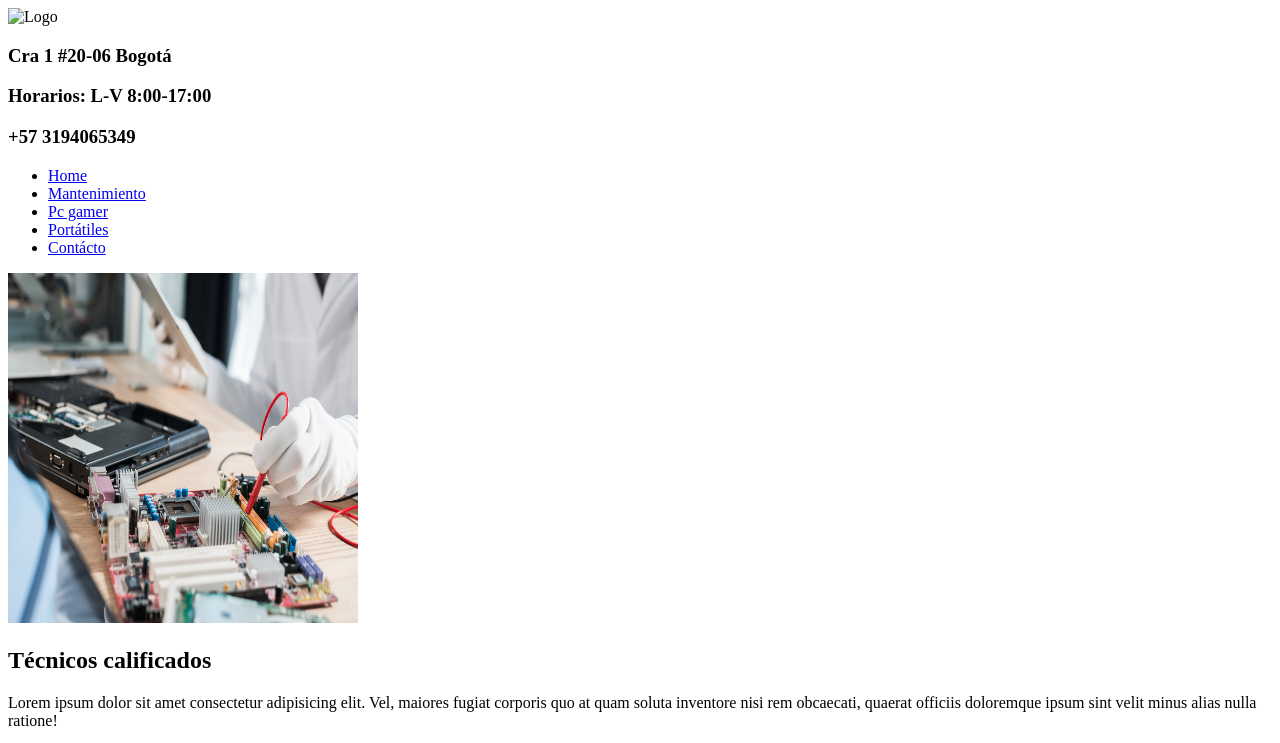
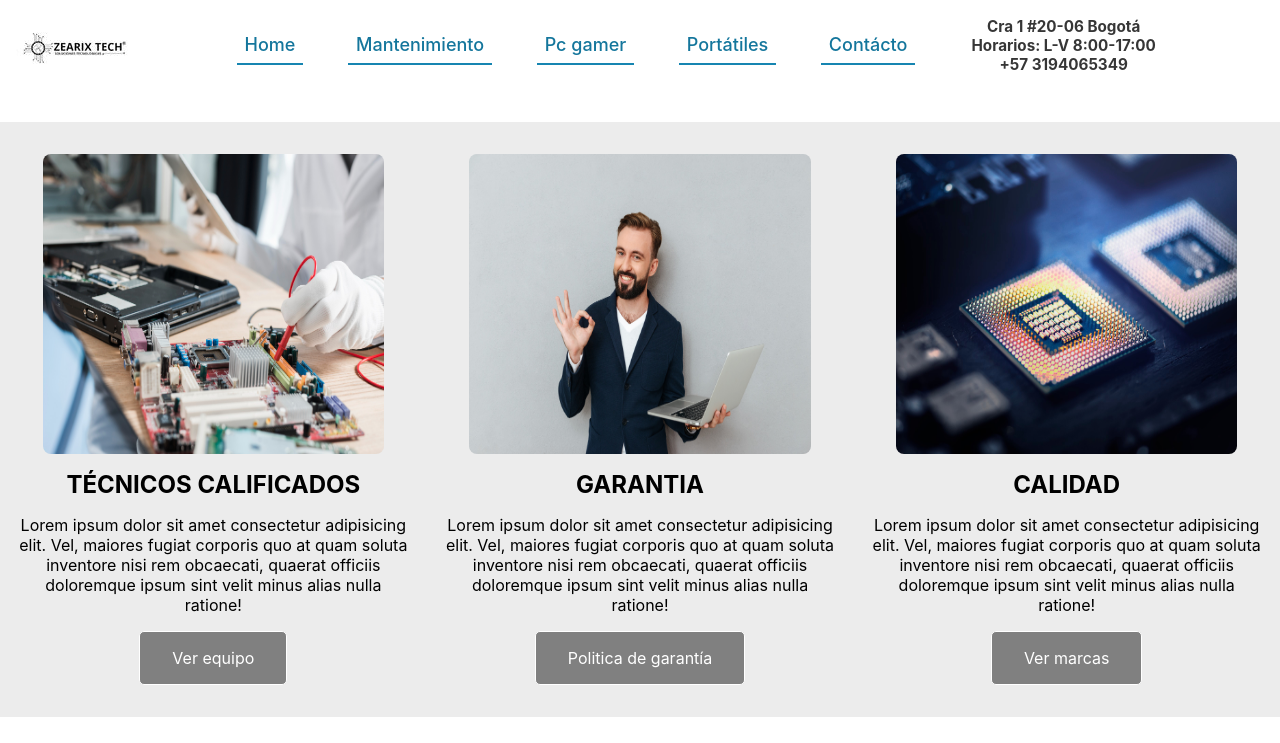
Before and after one commit to danyzearix/proyectocoderhouse.html, a plain HTML site: page pages/mantenimiento.html in a window 1280 px wide. Shown: the top 743 px of the page. Drawn offline with Linux system fonts and the light colour scheme; the site is published under a folder, as on GitHub Pages, so addresses that start at the root find nothing.

Commit message:
Prueba links 2

```diff
--- a/pages/mantenimiento.html
+++ b/pages/mantenimiento.html
@@ -5,9 +5,10 @@
     <meta http-equiv="X-UA-Compatible" content="IE=edge">
     <meta name="viewport" content="width=device-width, initial-scale=1.0">
     <title>Mantenimiento</title>
-    <link rel="stylesheet" href="/css/styles.css">
+    <link rel="stylesheet" href="../css/styles.css">
 </head>
 <body>
+
 
     <div id="bodyGrid">
         <header class="mainHeader">
@@ -15,7 +16,7 @@
             <div id="containerHeaderIndex">
 
             <div id="containerLogo">
-                <img id="logo" src="/img/Logo.jpg" alt="Logo">
+                <img id="logo" src="../img/Logo.jpg" alt="Logo">
             </div>
 
             <div id="boxInfo">
```
